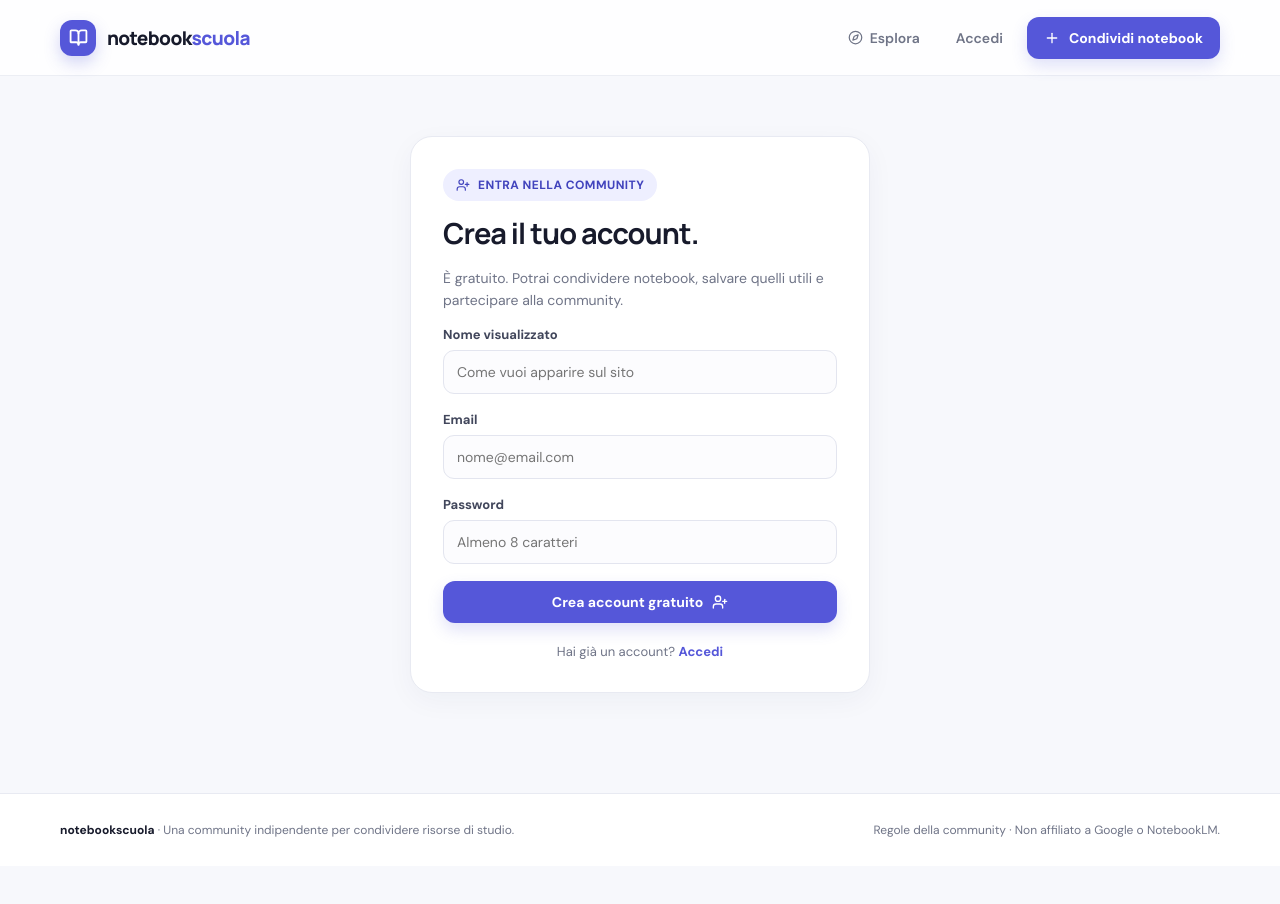
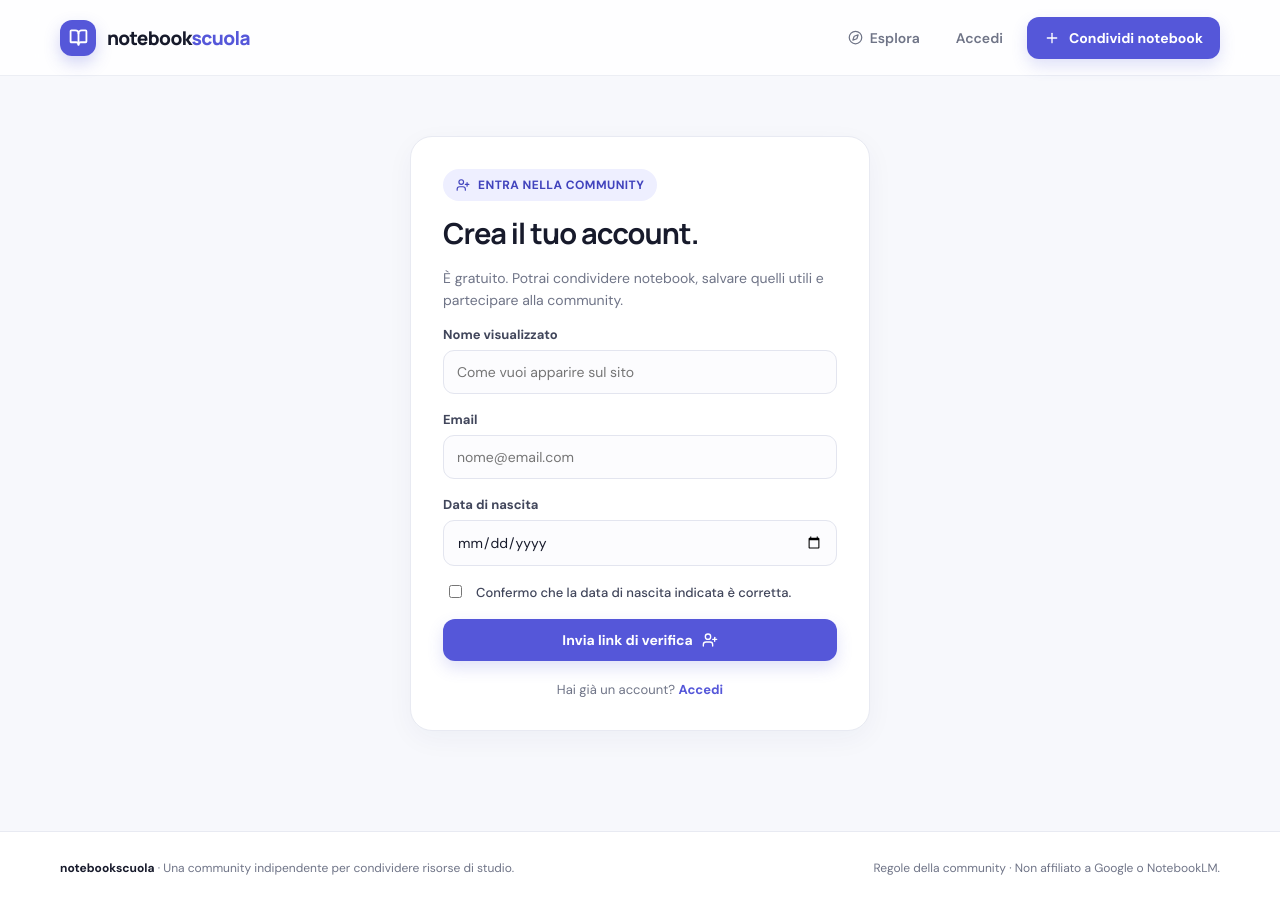
Before and after one commit to abba2002francesco-bot/notebook-scuola, a Next.js app: page /registrati in a window 1280 px wide. Before the commit the page ends 866 px from the top, so only its background shows below. Built offline with nearby package versions, Linux system fonts and the light colour scheme; no server answers.

Commit message:
Enable verified parental-consent registration flow

```diff
--- a/app/registrati/page.tsx
+++ b/app/registrati/page.tsx
@@ -272,7 +272,7 @@ function ConsentRegisterPage() {
   );
 }
 
-const CONSENT_REGISTRATION_ENABLED = false;
+const CONSENT_REGISTRATION_ENABLED = true;
 
 function LegacyRegisterPage() {
   const router = useRouter();
```
